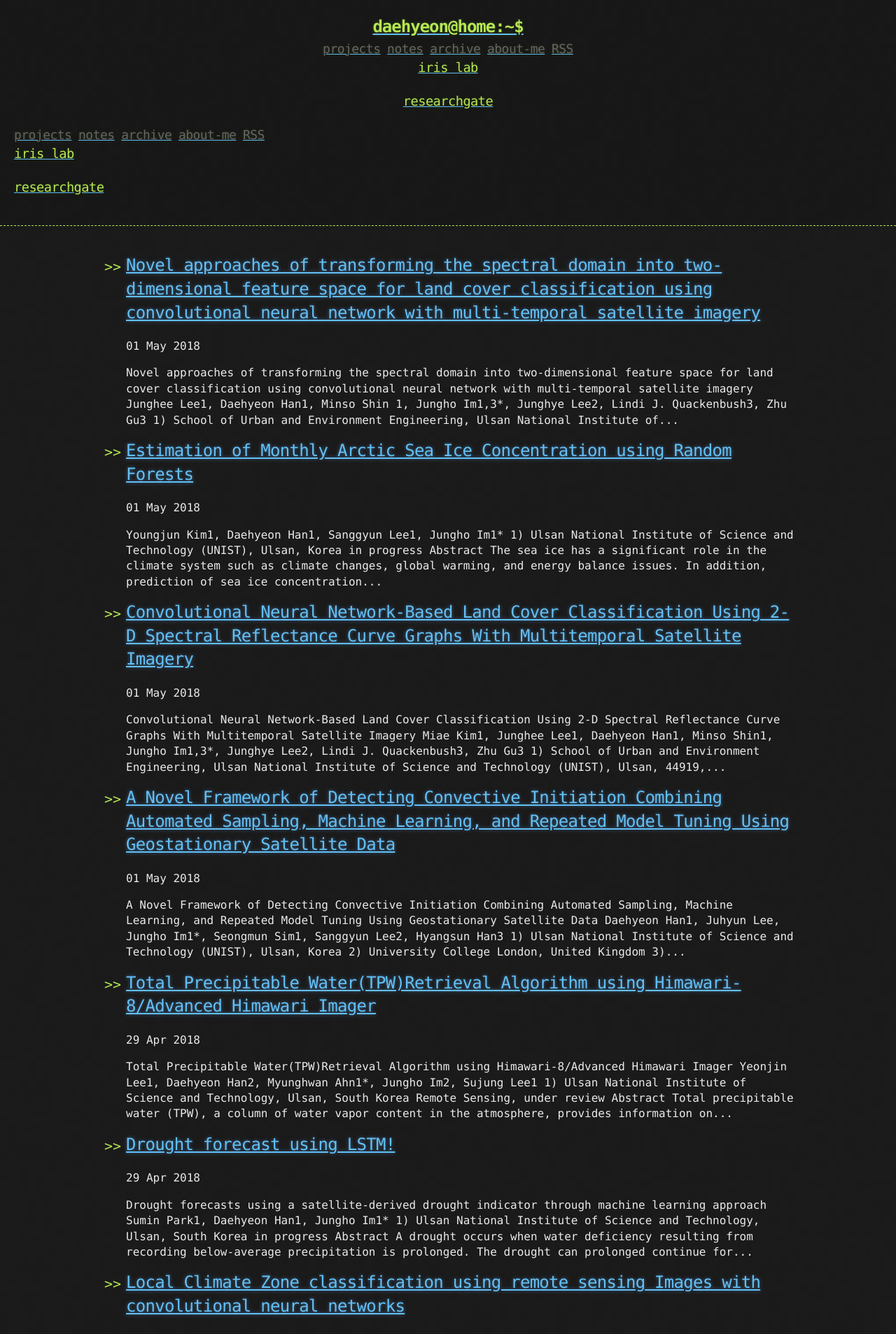
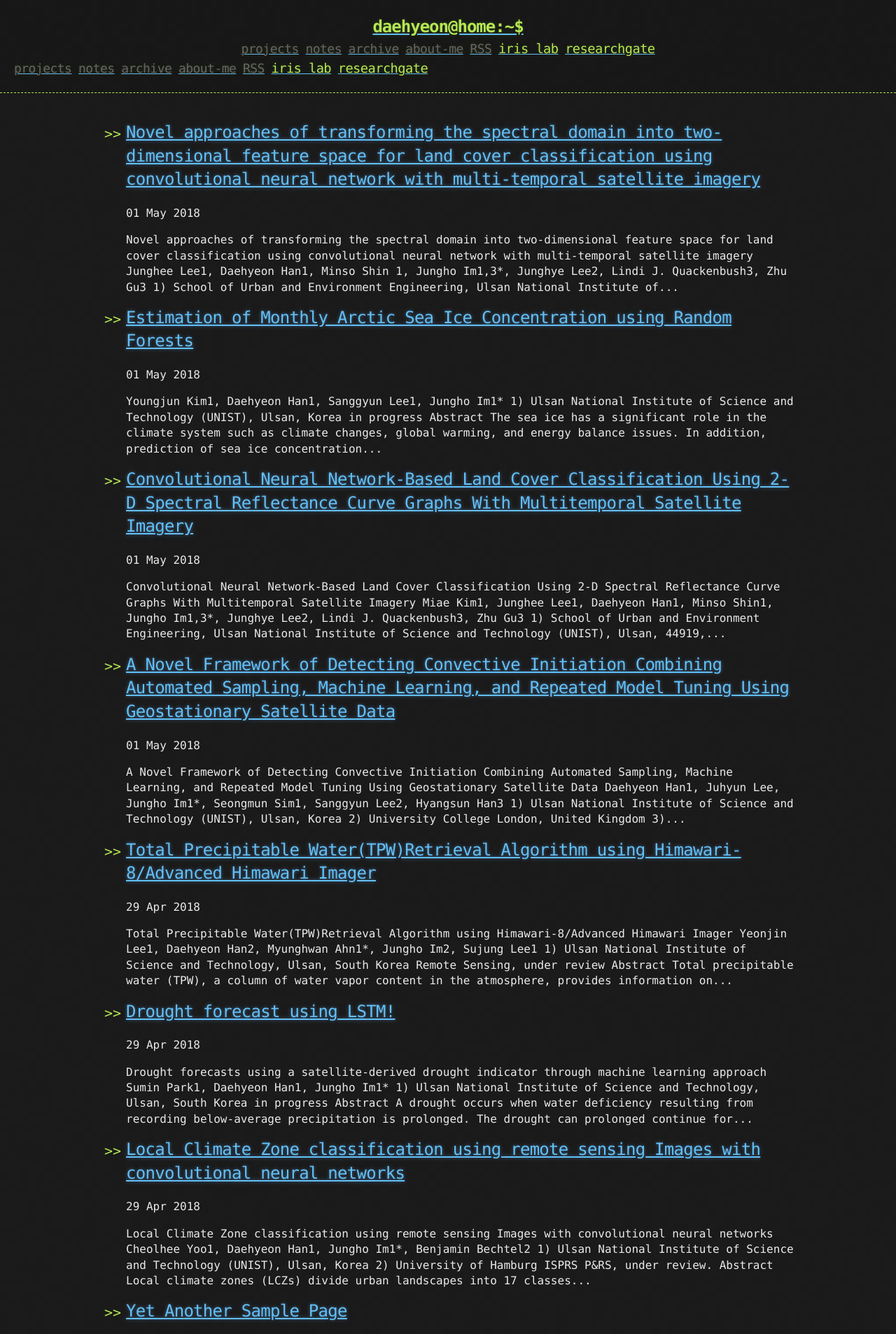
Before and after one commit to daehyeon-han/daehyeon-han.github.io, a Jekyll site: the page built from index.html, in a window 1280 px wide. Shown: the top 1907 px of the page at 70% size. Built offline with Jekyll 4.4.1, drawn with Linux system fonts in a browser that asks for light colours; the list of posts is cut into pages by our own code.

Commit message:
post header updates

```diff
--- a/_includes/links.html
+++ b/_includes/links.html
@@ -3,5 +3,5 @@
 <a href="{{ "/archive" | prepend: site.baseurl | replace: '//', '/' }}"><h2 class="header-link">archive</h2></a>
 <a href="{{ "/about" | prepend: site.baseurl | replace: '//', '/' }}"><h2 class="header-link">about-me</h2></a>
 <a href="{{ "/atom.xml" | prepend: site.baseurl | replace: '//', '/' }}"><h2 class="header-link">RSS</h2></a>
-<a href="http://iris.unist.ac.kr/" target="_blank"><h3 class="header-link-second">iris lab</h3></a>
-<a href="https://www.researchgate.net/profile/Daehyeon_Han" target="_blank"><h3 class="header-link-second">researchgate</h3></a>
+<a href="http://iris.unist.ac.kr/" target="_blank"><h3 class="header-link">iris lab</h3></a>
+<a href="https://www.researchgate.net/profile/Daehyeon_Han" target="_blank"><h3 class="header-link">researchgate</h3></a>
--- a/_layouts/post.html
+++ b/_layouts/post.html
@@ -4,6 +4,6 @@ layout: default
 
 <article>
   <h2>{{ page.title }}</h2>
-  <time datetime="{{ page.date | date_to_xmlschema }}" class="by-line">{{ page.date | date_to_string }}</time>
+  <time datetime="{{ page.date | date_to_xmlschema }}{% if page.author %} • {{ page.author }}{% endif %}" class="by-line">{{ page.date | date_to_string }}</time>
   {{ content }}
 </article>
```
Also changed, not shown: _layouts/post copie.html (added, +9 -0 lines).
